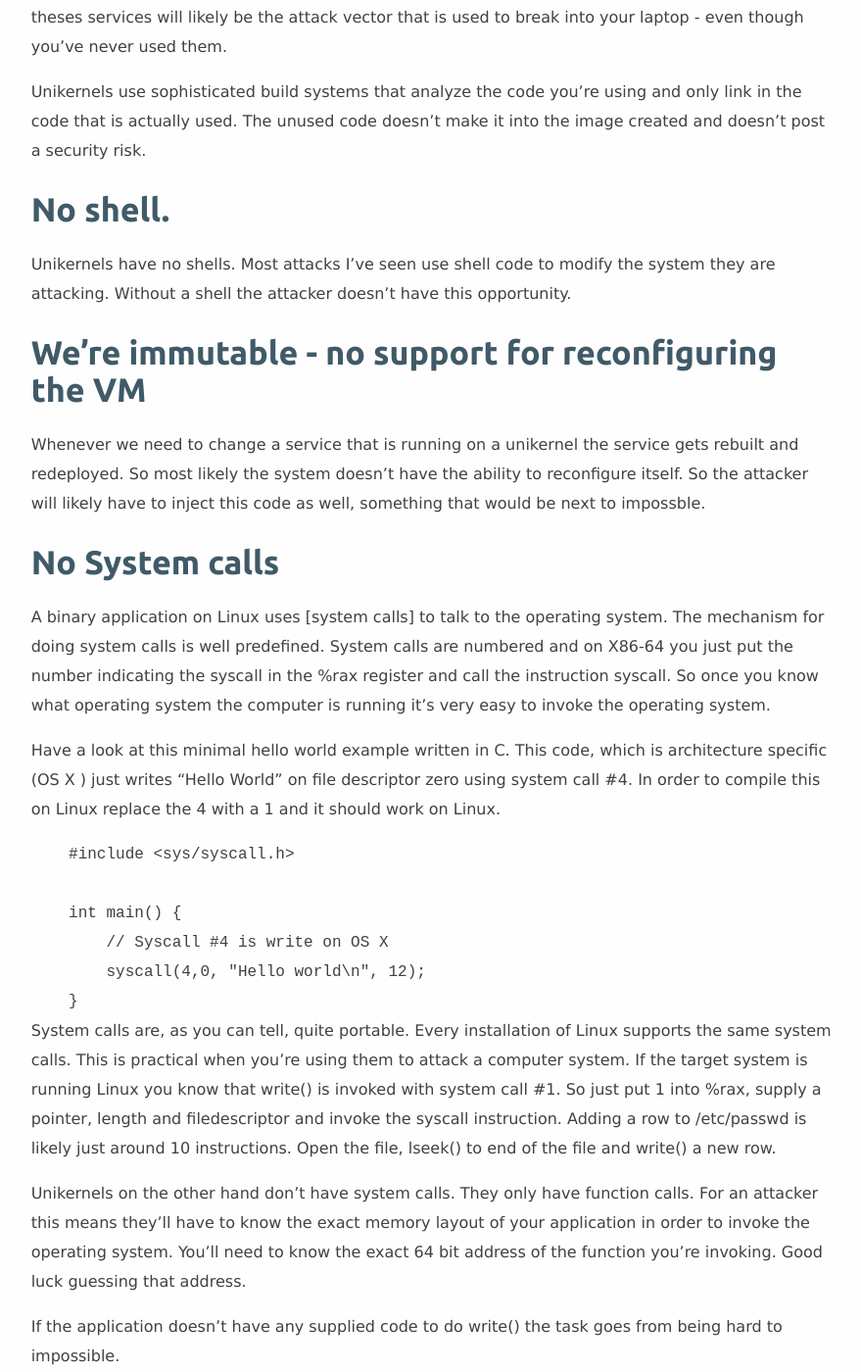
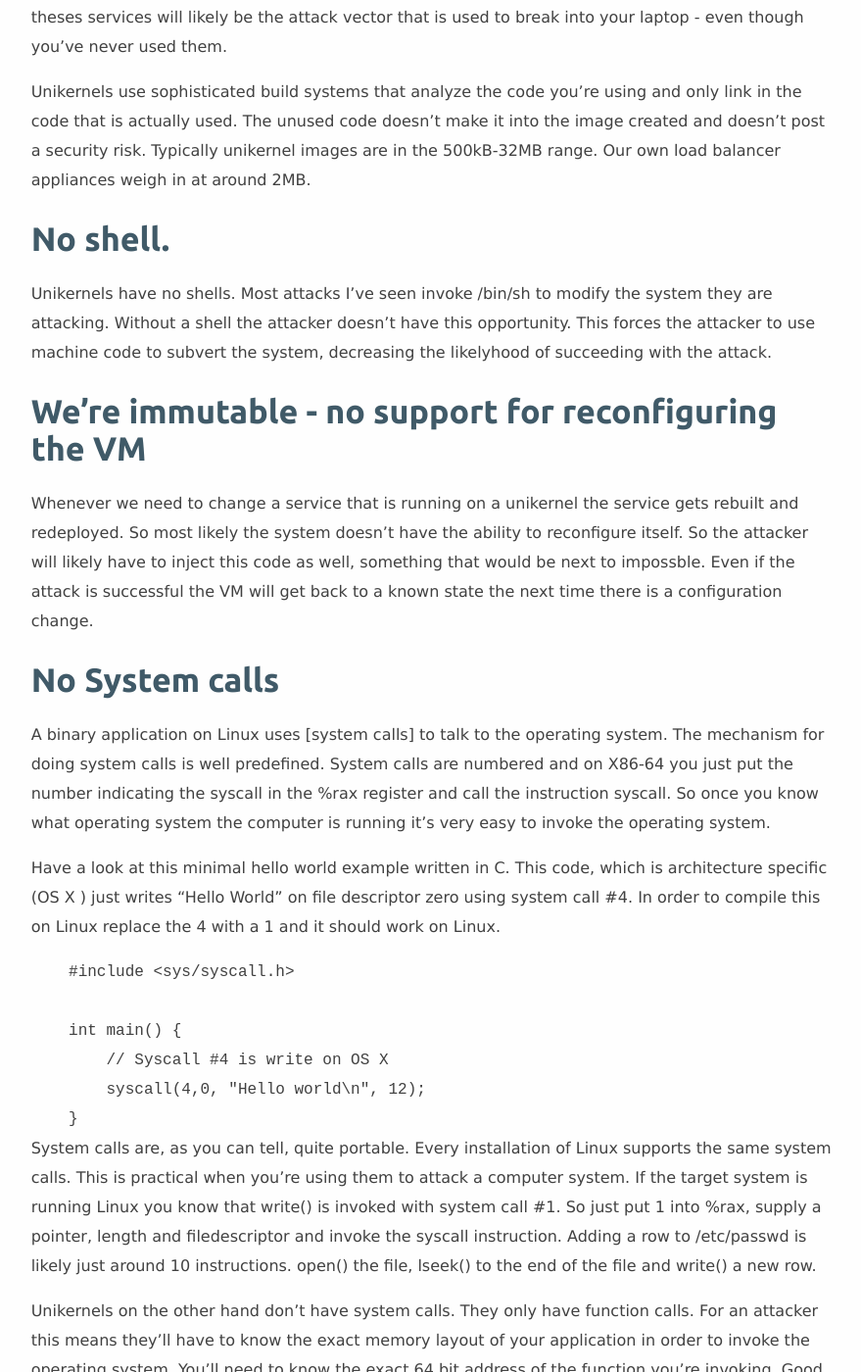
Before and after one commit to Unikernel-Systems/unikernel.org, a Jekyll site: the page built from blog/_posts/2017-07-04-how-unikernels-can-be-made-inpregnable.md, in a window 1280 px wide and 1400 px high, scrolled down 1240 px. Shown: the whole window at 98% size, without its empty margins (90-969 px from the left). Built offline with Jekyll 4.4.1, drawn with Linux system fonts in a browser that asks for light colours; some of the changed text lies outside the part shown.

Commit message:
Moderation of language. Clarifying some things

```diff
--- a/blog/_posts/2017-07-04-how-unikernels-can-be-made-inpregnable.md
+++ b/blog/_posts/2017-07-04-how-unikernels-can-be-made-inpregnable.md
@@ -1,6 +1,6 @@
 ---
 layout: post
-title: "Unbreakable unikernels!"
+title: "Unikernels are secure. Here is why."
 authors:
 - Per Buer
 author-urls:
@@ -19,21 +19,21 @@
 
 <iframe width="560" height="315" src="https://www.youtube.com/embed/aoomQn7gLm4?ecver=1" frameborder="0" allowfullscreen></iframe>
 
-There have been put forth various arguments for why Unikernels are the better choice security wise and also some contradictory opinions on why they are a disaster. I believe that from a security perspective Unikernels can offer a level of security that is unprecedented in mainstream networks.
+There have been put forth various arguments for why Unikernels are the better choice security wise and also some contradictory opinions on why they are a disaster. I believe that from a security perspective Unikernels can offer a level of security that is unprecedented in mainstream computing.
 
 ### A Smaller codebase
 
 Classic operating systems are nothing if not generic. They support everything and the kitchen sink. Since they ship in their compiled form and since users cannot be expected to compile functionality as it is needed everything needs to come prebuilt and activated. Case in point; your windows laptop might come with various  services activated (bluetooth, file sharing, name resolution and similar services). You might not use them but they are there. Go to some random security conference and theses services will likely be the attack vector that is used to break into your laptop - even though you’ve never used them.
 
-Unikernels use sophisticated build systems that analyze the code you’re using and only link in the code that is actually used. The unused code doesn’t make it into the image created and doesn’t post a security risk.
+Unikernels use sophisticated build systems that analyze the code you’re using and only link in the code that is actually used. The unused code doesn’t make it into the image created and doesn’t post a security risk. Typically unikernel images are in the 500kB-32MB range. Our own load balancer appliances weigh in at around 2MB.
 
 ## No shell.
 
-Unikernels have no shells. Most attacks I've seen use shell code to modify the system they are attacking. Without a shell the attacker doesn't have this opportunity.
+Unikernels have no shells. Most attacks I've seen invoke /bin/sh to modify the system they are attacking. Without a shell the attacker doesn't have this opportunity. This forces the attacker to use machine code to subvert the system, decreasing the likelyhood of succeeding with the attack.
 
 ## We're immutable - no support for reconfiguring the VM
 
-Whenever we need to change a service that is running on a unikernel the service gets rebuilt and redeployed. So most likely the system doesn't have the ability to reconfigure itself. So the attacker will likely have to inject this code as well, something that would be next to impossble.
+Whenever we need to change a service that is running on a unikernel the service gets rebuilt and redeployed. So most likely the system doesn't have the ability to reconfigure itself. So the attacker will likely have to inject this code as well, something that would be next to impossble. Even if the attack is successful the VM will get back to a known state the next time there is a configuration change.
 
 ## No System calls
 
@@ -50,9 +50,9 @@
     }
 </pre>
 
-System calls are, as you can tell, quite portable. Every installation of Linux supports the same system calls. This is practical when you’re using them to attack a computer system. If the target system is running Linux you know that write() is invoked with system call #1. So just put 1 into %rax, supply a pointer, length and filedescriptor and invoke the syscall instruction. Adding a row to /etc/passwd is likely just around 10 instructions. Open the file, lseek() to end of the file and write() a new row.
+System calls are, as you can tell, quite portable. Every installation of Linux supports the same system calls. This is practical when you’re using them to attack a computer system. If the target system is running Linux you know that write() is invoked with system call #1. So just put 1 into %rax, supply a pointer, length and filedescriptor and invoke the syscall instruction. Adding a row to /etc/passwd is likely just around 10 instructions. open() the file, lseek() to the end of the file and write() a new row.
 
-Unikernels on the other hand don’t have system calls. They only have function calls. For an attacker this means they’ll have to know the exact memory layout of your application in order to invoke the operating system. You'll need to know the exact 64 bit address of the function you're invoking. Good luck guessing that address.
+Unikernels on the other hand don’t have system calls. They only have function calls. For an attacker this means they’ll have to know the exact memory layout of your application in order to invoke the operating system. You'll need to know the exact 64 bit address of the function you're invoking. Good luck guessing that address. Our own Unikernel, IncludeOS randomizes addresses at each build, so even with access to source code you still don't know the memory layout.
 
 If the application doesn’t have any supplied code to do write() the task goes from being hard to  impossible.
 
@@ -78,15 +78,13 @@
 
 These can likely be invoked through the [VMCALL] instruction. This will trap and invoke the Virtual Machine Monitor. Since these interfaces are rather simplistic we can spend a moderate amount of effort securing these and making sure that they are reasonably bug free.
 
-A key feature of a unikernel system is that it is meant to be immutable. Once it boots there is typically no need to update it. If the VM runs in ring 3 it can be made incapable of modifying its own page tables. If the hypervisor loads the unikernel and sets the executable pages immutable before booting it the VM cannot alter itself. This dramatically reduces the aperture of the attack. As long as there no writeable and executable pages in the unikernel I'm strugling to see a way it can be subverted. If the application has a bug you might still be able to crash it and make it restart, but you have no way of subjugating the VM.
+If the VM runs in ring 3 it is incapable of modifying its own page tables. If the hypervisor loads the unikernel and sets the executable pages immutable before booting it the VM cannot alter itself. This dramatically reduces the aperture of the attack. As long as there no writeable and executable pages in the unikernel I'm strugling to see a way it can be subverted. If the application has a bug you might still be able to crash it and make it restart, but you have no way of subjugating the VM.
 
 The hardware is still potentially vulnerable and as such the VM might be subject to attacks like the bitbanging attack we’ve seen on various ARM platforms. However, the track record of x86-64 is very good and I wouldn’t have any problem relying on the platform for workloads with high security requirements.
 
 ## Conclusions
 
-The perimeter security defence features of Unikernels are today far superior to traditional operating systems. The absence of shells and system calls blinds the attacker and even if the application is buggy the worst case scenario is a denial of service.
-
-As our virtual machine monitors mature we can expect unikernel security to advance further. The future for unikernels is secure.
+The perimeter security defence of Unikernels are today far superior to traditional operating systems. The absence of system calls and shells blinds the attacker and even if the application is buggy subverting a unikernel VM is really hard. As our virtual machine monitors mature we can expect unikernel security to advance a lot further. The future for unikernels is secure.
 
 <sub>[Image](https://commons.wikimedia.org/wiki/File:Broad_chain_closeup.jpg) is (c) 2006 Toni Lozano and used under a Creative Commons 2.0 Generic License</sub>
 
```
Also changed, not shown: other parts of blog/_posts/2017-07-04-how-unikernels-can-be-made-inpregnable.md (+1 -1 lines).
